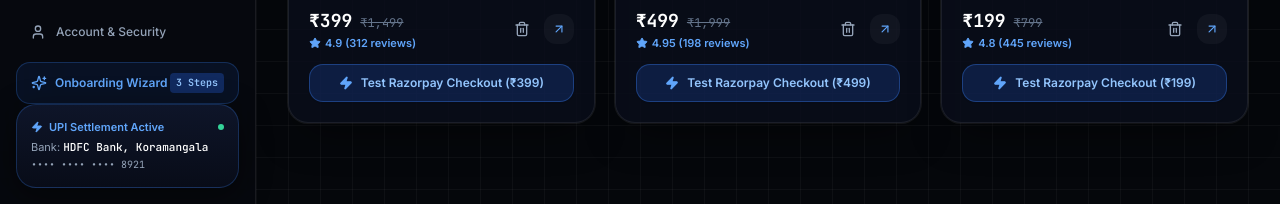
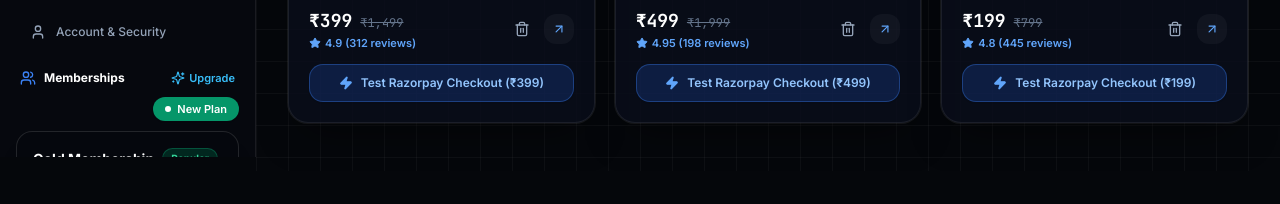
Before and after one commit to Khushiatgithub/CreatorOS-Bharat, a Next.js app: page /dashboard/products in a window 1280 px wide. Shown: the part 708-912 px from the top of the page. After the commit the page ends 879 px from the top, so only its background shows below. Built offline with nearby package versions, Linux system fonts and the light colour scheme; no server answers.

Commit message:
Add Memberships sidebar item and Gold Membership card widget

```diff
--- a/src/components/dashboard/Sidebar.tsx
+++ b/src/components/dashboard/Sidebar.tsx
@@ -24,10 +24,11 @@
 } from 'lucide-react';
 import { SignOutButton, SignedIn } from '@clerk/nextjs';
 import { useCreatorStore } from '@/lib/store';
+import { formatINR } from '@/lib/gst';
 
 const NAV_ITEMS = [
   { href: '/dashboard', label: 'Overview', icon: LayoutDashboard },
-  { href: '/dashboard/memberships', label: 'Memberships', icon: Crown, badge: 'MRR', highlight: true },
+  { href: '/dashboard/memberships', label: 'Memberships', icon: Users, badge: 'MRR', highlight: true },
   { href: '/dashboard/community', label: 'Community Hub', icon: Users, badge: 'New' },
   { href: '/dashboard/storefront-builder', label: 'Storefront Builder', icon: Palette, badge: 'Live' },
   { href: '/dashboard/products', label: 'Digital Products', icon: FileText },
@@ -43,10 +44,22 @@
 
 export default function Sidebar() {
   const pathname = usePathname();
-  const { activeCreator } = useCreatorStore();
+  const { activeCreator, subscriptionPlans } = useCreatorStore();
+
+  const goldPlan = subscriptionPlans.find((p) => p.name === 'Gold Membership' || p.isPopular) || {
+    name: 'Gold Membership',
+    monthlyPrice: 799,
+    tagline: 'Community • Courses • Live Q&A',
+    memberCount: 128,
+    badgeText: 'Popular'
+  };
+
+  const memberCount = goldPlan.memberCount || 128;
+  const monthlyPrice = goldPlan.monthlyPrice || 799;
+  const totalMRR = memberCount * monthlyPrice;
 
   return (
-    <aside className="w-64 shrink-0 hidden lg:flex flex-col border-r border-white/[0.08] bg-[#07090F]/90 backdrop-blur-2xl p-4 text-slate-200">
+    <aside className="w-64 shrink-0 hidden lg:flex flex-col border-r border-white/[0.08] bg-[#07090F]/90 backdrop-blur-2xl p-4 text-slate-200 overflow-y-auto no-scrollbar max-h-screen">
 
       {/* Creator Profile Mini Card - 20px rounded */}
       <div className="rounded-[20px] border border-white/[0.08] bg-[#0E1322]/80 p-3.5 mb-5 flex items-center gap-3 shadow-glass-subtle">
@@ -109,6 +122,73 @@
           );
         })}
 
+        {/* ========================================================================= */}
+        {/* MEMBERSHIPS FEATURED SIDEBAR ITEM / WIDGET */}
+        {/* ========================================================================= */}
+        <div className="pt-4 pb-2 space-y-2.5">
+          {/* Header row: Memberships & Upgrade */}
+          <div className="flex items-center justify-between px-1">
+            <Link
+              href="/dashboard/memberships"
+              className="flex items-center gap-2 text-white font-bold text-xs hover:text-royal-400 transition"
+            >
+              <Users className="h-4 w-4 text-blue-500" />
+              <span>Memberships</span>
+            </Link>
+            <Link
+              href="/dashboard/memberships"
+              className="flex items-center gap-1 text-[11px] font-semibold text-sky-400 hover:text-sky-300 transition"
+            >
+              <Sparkles className="h-3.5 w-3.5 text-sky-400" />
+              <span>Upgrade</span>
+            </Link>
+          </div>
+
+          {/* Action row: New Plan button */}
+          <div className="flex justify-end">
+            <Link
+              href="/dashboard/memberships"
+              className="inline-flex items-center gap-1.5 px-3 py-1 rounded-full bg-emerald-600 hover:bg-emerald-500 text-white text-[11px] font-semibold transition shadow-sm"
+            >
+              <span className="h-1.5 w-1.5 rounded-full bg-white animate-pulse" />
+              <span>New Plan</span>
+            </Link>
+          </div>
+
+          {/* Membership Plan Card */}
+          <Link
+            href="/dashboard/memberships"
+            className="block rounded-2xl border border-white/[0.12] bg-[#05070D] hover:border-royal-500/50 p-4 transition shadow-xl space-y-2.5 group relative"
+          >
+            <div className="flex items-center gap-2">
+              <h5 className="font-bold text-white text-sm group-hover:text-royal-300 transition">
+                {goldPlan.name}
+              </h5>
+              <span className="px-2 py-0.5 rounded-full bg-emerald-950/90 text-emerald-400 border border-emerald-500/30 text-[10px] font-bold">
+                {goldPlan.badgeText || 'Popular'}
+              </span>
+            </div>
+
+            <div className="text-xl font-extrabold text-white font-display">
+              ₹{monthlyPrice}/month
+            </div>
+
+            <p className="text-xs text-slate-200 font-medium leading-snug">
+              {goldPlan.tagline || 'Community • Courses • Live Q&A'}
+            </p>
+
+            <div className="flex items-center justify-between pt-2.5 border-t border-white/[0.08] text-xs">
+              <div className="flex items-center gap-1.5 text-slate-300 font-medium">
+                <Users className="h-3.5 w-3.5 text-slate-400" />
+                <span>{memberCount} Members</span>
+              </div>
+              <div className="font-extrabold text-white font-mono text-xs sm:text-sm">
+                ₹{formatINR(totalMRR)} MRR
+              </div>
+            </div>
+          </Link>
+        </div>
+
         <div className="pt-2 space-y-1">
           <Link
             href="/onboarding"
@@ -133,7 +213,7 @@
       </div>
 
       {/* Instant IMPS Payout Status Box - 20px rounded */}
-      <div className="mt-auto space-y-2">
+      <div className="mt-auto space-y-2 pt-3">
         <div className="rounded-[20px] border border-royal-500/25 bg-gradient-to-b from-[#0E1529] to-[#080C18] p-3.5 text-xs shadow-glass-subtle">
           <div className="flex items-center justify-between text-royal-400 font-semibold text-[11px] mb-1">
             <span className="flex items-center gap-1.5">
--- a/src/lib/mock-data.ts
+++ b/src/lib/mock-data.ts
@@ -2343,15 +2343,16 @@
   {
     id: 'plan_vip_pro',
     creatorId: 'creator_aarav',
-    name: 'VIP Inner Circle Pro',
-    slug: 'vip-inner-circle',
-    tagline: 'Fast-track your FAANG & tier-1 product startup placements.',
-    description: 'High-impact monthly subscription with 1:1 resume tear-downs, weekly live mock interview whiteboarding, system design blueprints, and private WhatsApp community.',
+    name: 'Gold Membership',
+    slug: 'gold-membership',
+    tagline: 'Community • Courses • Live Q&A',
+    description: 'High-impact monthly subscription with 1:1 resume tear-downs, weekly live mock interview whiteboarding, system design blueprints, and private VIP community.',
     coverUrl: 'https://images.unsplash.com/photo-1522071820081-009f0129c71c?auto=format&fit=crop&w=800&q=80',
     type: 'paid',
     monthlyPrice: 799,
     yearlyPrice: 7999, // Save ~17% (2 months free)
     benefits: [
+      'Community • Courses • Live Q&A',
       'Private VIP Discord & WhatsApp Channels',
       'Bi-Weekly Live System Design Whiteboarding Sessions',
       '1x Guaranteed 1:1 Resume & LinkedIn Profile Review',
@@ -2361,11 +2362,11 @@
     ],
     isPopular: true,
     isActive: true,
-    memberCount: 186,
+    memberCount: 128,
     razorpayPlanIdMonthly: 'plan_rzp_monthly_799',
     razorpayPlanIdYearly: 'plan_rzp_yearly_7999',
-    badgeText: 'Most Popular',
-    badgeColor: '#2563EB',
+    badgeText: 'Popular',
+    badgeColor: '#10B981',
     createdAt: '2025-01-10',
     updatedAt: '2025-01-10'
   },
```
